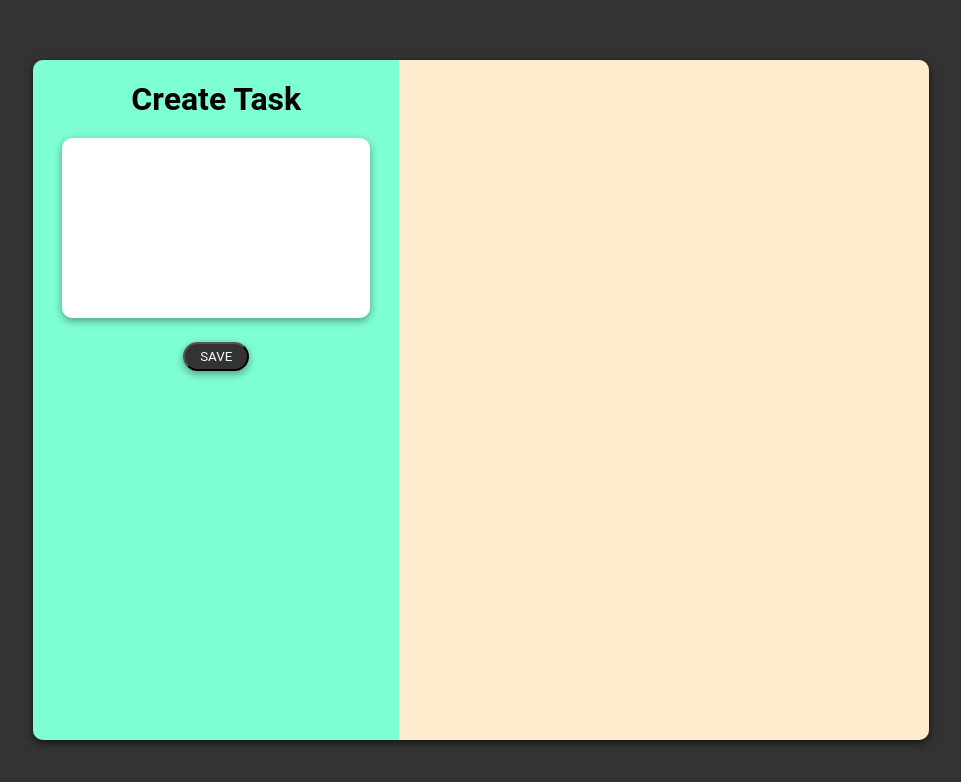
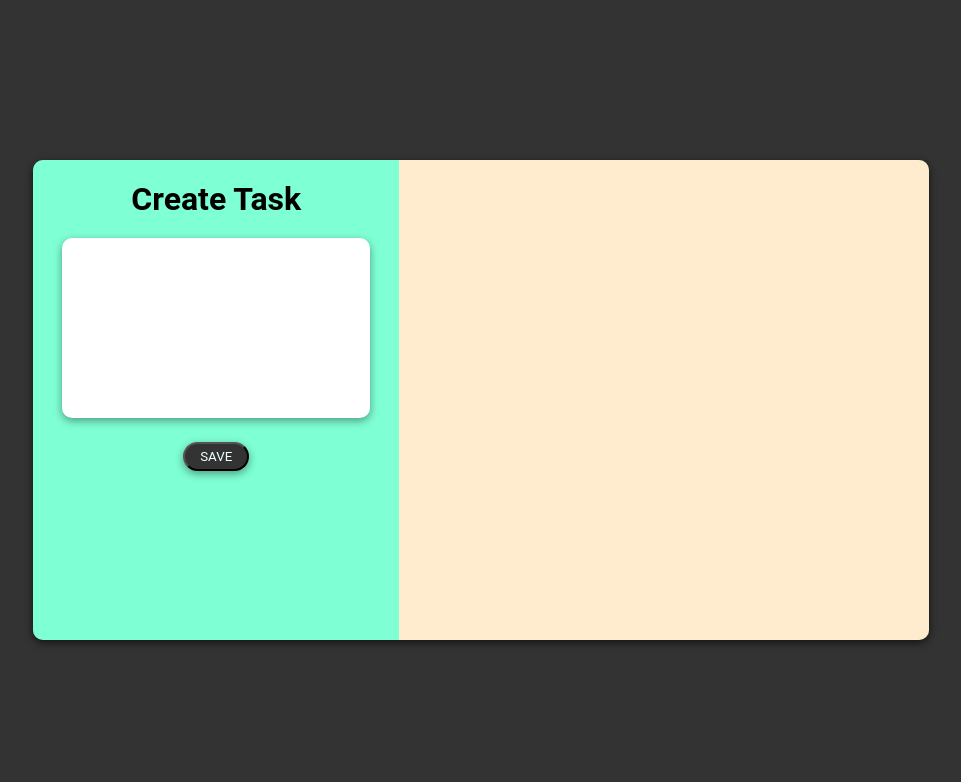
Before and after one commit to Sahil-Kr/Todo-List-React, a React app: page / in a window 1280 px wide. Shown: the top 782 px of the page, without its empty margins (159-1120 px from the left). Built offline with nearby package versions, Linux system fonts and the light colour scheme.

Commit message:
another attempt

```diff
--- a/src/Layout/Layout.js
+++ b/src/Layout/Layout.js
@@ -20,9 +20,8 @@ const Layout = () => {
     list.forEach((task, index) => {
       if (task === oldTask) updateIndex = index;
     });
-    let newList = [...taskList];
-    newList[updateIndex].content = updatedTask.content;
-    setTaskList(newList);
+    list[updateIndex].content = updatedTask.content;
+    setTaskList(list);
     // console.log(oldTask);
   };
 
--- a/src/Layout/Layout.module.css
+++ b/src/Layout/Layout.module.css
@@ -1,5 +1,6 @@
 .Layout {
-  height: 85%;
+  max-height: 78%;
+  min-height: 60%;
   width: 70%;
   background-color: #777;
   position: absolute;
--- a/src/components/ListItems/Item/Item.module.css
+++ b/src/components/ListItems/Item/Item.module.css
@@ -14,12 +14,12 @@
 
 @keyframes drop {
   0% {
-    transform: translateX(-100%);
+    /* transform: translateX(-100%); */
     opacity: 0;
   }
 
   100% {
-    transform: translateX(0);
+    /* transform: translateX(0); */
     opacity: 1;
   }
 }
```
